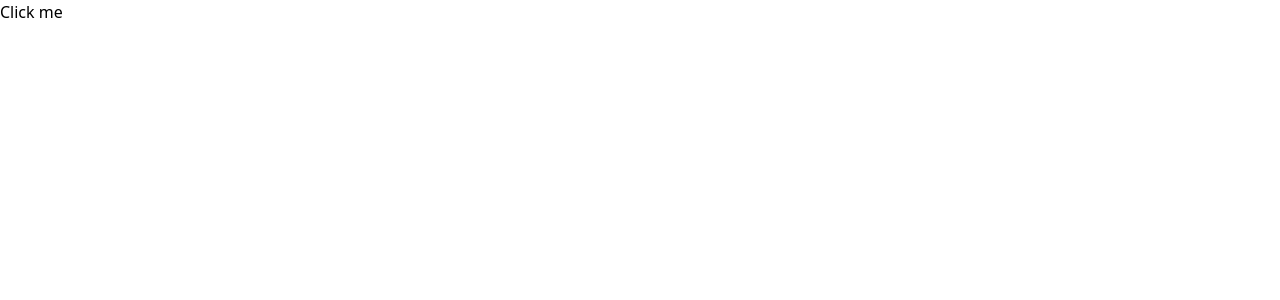
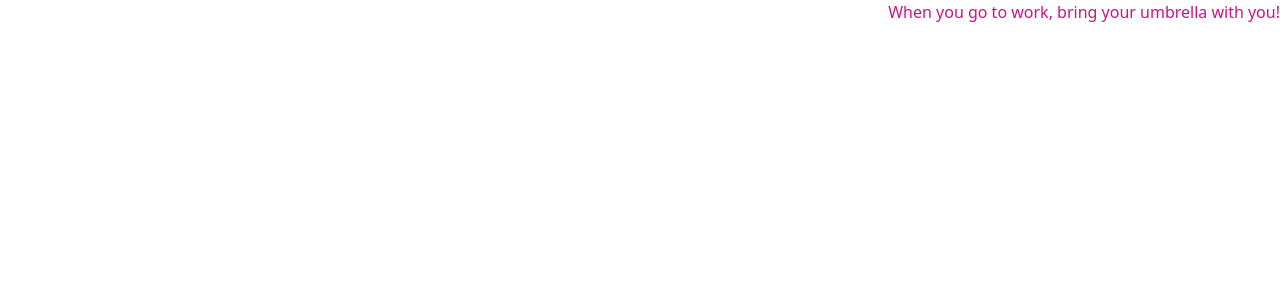
Before and after one commit to memorytao/vite-js, a React (Vite) app: page / in a window 1280 px wide. Shown: the top 300 px of the page. Built offline with nearby package versions, Linux system fonts and the light colour scheme.

Commit message:
CSS session.

```diff
--- a/src/App.jsx
+++ b/src/App.jsx
@@ -1,16 +1,24 @@
-// import { useState } from 'react'
+import { useState } from "react";
+import style from "./App.module.css";
 // import reactLogo from './assets/react.svg'
 // import viteLogo from '/vite.svg'
 // import "./App.css";
 
-function App() {
-  const handleClick = (event) => {
-    console.log("Hello World!");
-    console.log(event);
+function App(props) {
+  const [hide, setHide] = useState(false);
+  const isHidden = (event) => {
+    console.info(event, !hide);
+    setHide(!hide);
   };
-  return <button onClick={handleClick}>Click me</button>;
+
+  return (
+    <div>
+      <p className={style.Mediumvioletred}>
+        When you go to work, bring your umbrella with you!
+      </p>
+    </div>
+  );
 }
-
 //   return (
 //     <>
 //       <div>
--- /dev/null
+++ b/src/App.module.css
@@ -0,0 +1,13 @@
+.Burlywood {
+  color: burlywood;
+  text-align: left;
+}
+
+.Mediumvioletred {
+  color: mediumvioletred;
+  text-align: right;
+}
+
+.Inlineblock{
+  display: block;
+}
--- a/src/main.jsx
+++ b/src/main.jsx
@@ -6,7 +6,7 @@ import ParentComponent from "./ParentComponent.jsx";
 
 ReactDOM.createRoot(document.getElementById("root")).render(
   <React.StrictMode>
-    <App user="tao"/>
+    <App users="tao"/>
     {/* <ParentComponent /> */}
   </React.StrictMode>
 );
```
Also changed, not shown: 1 other file (tests, documents, lock files or other folders).
